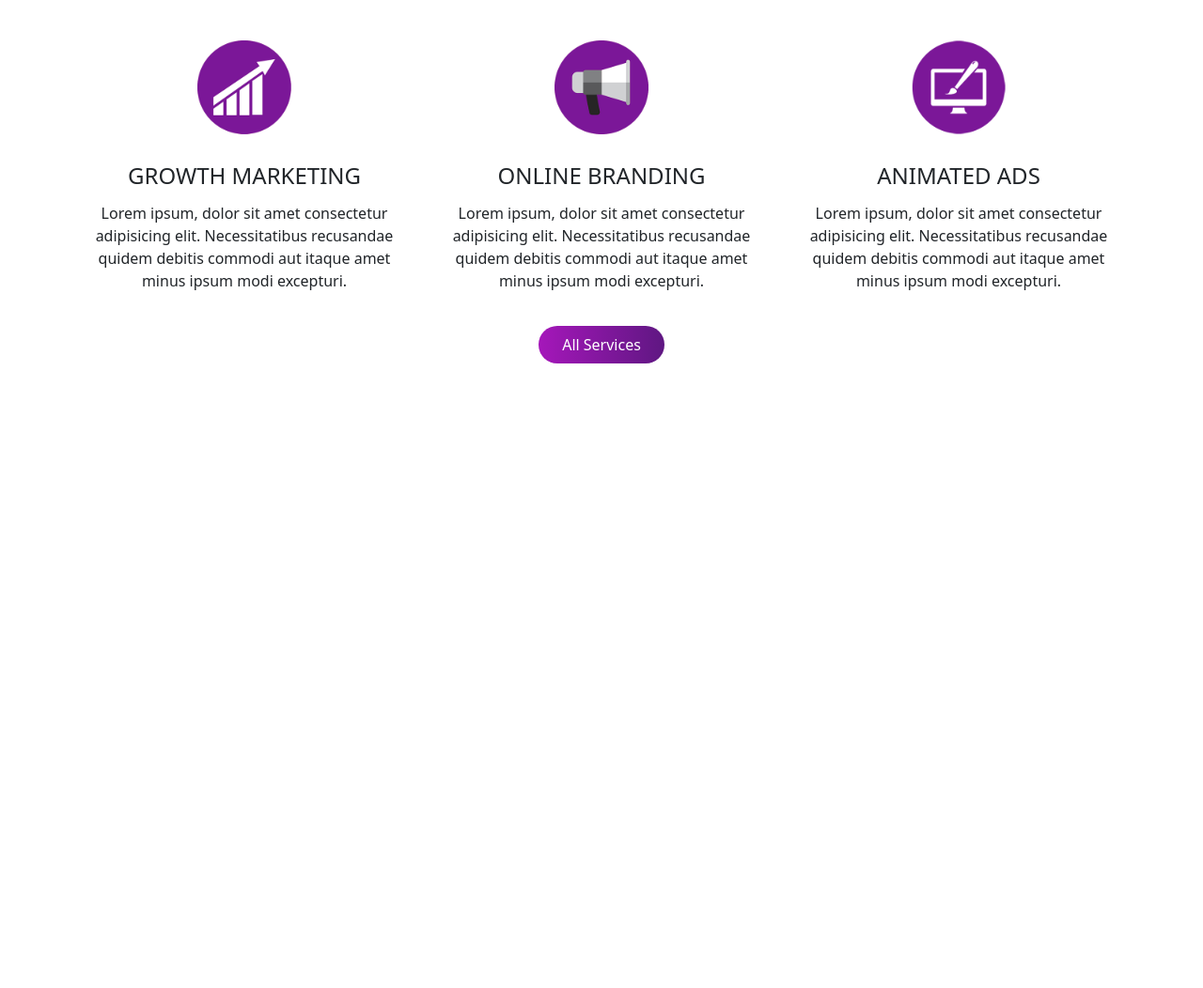
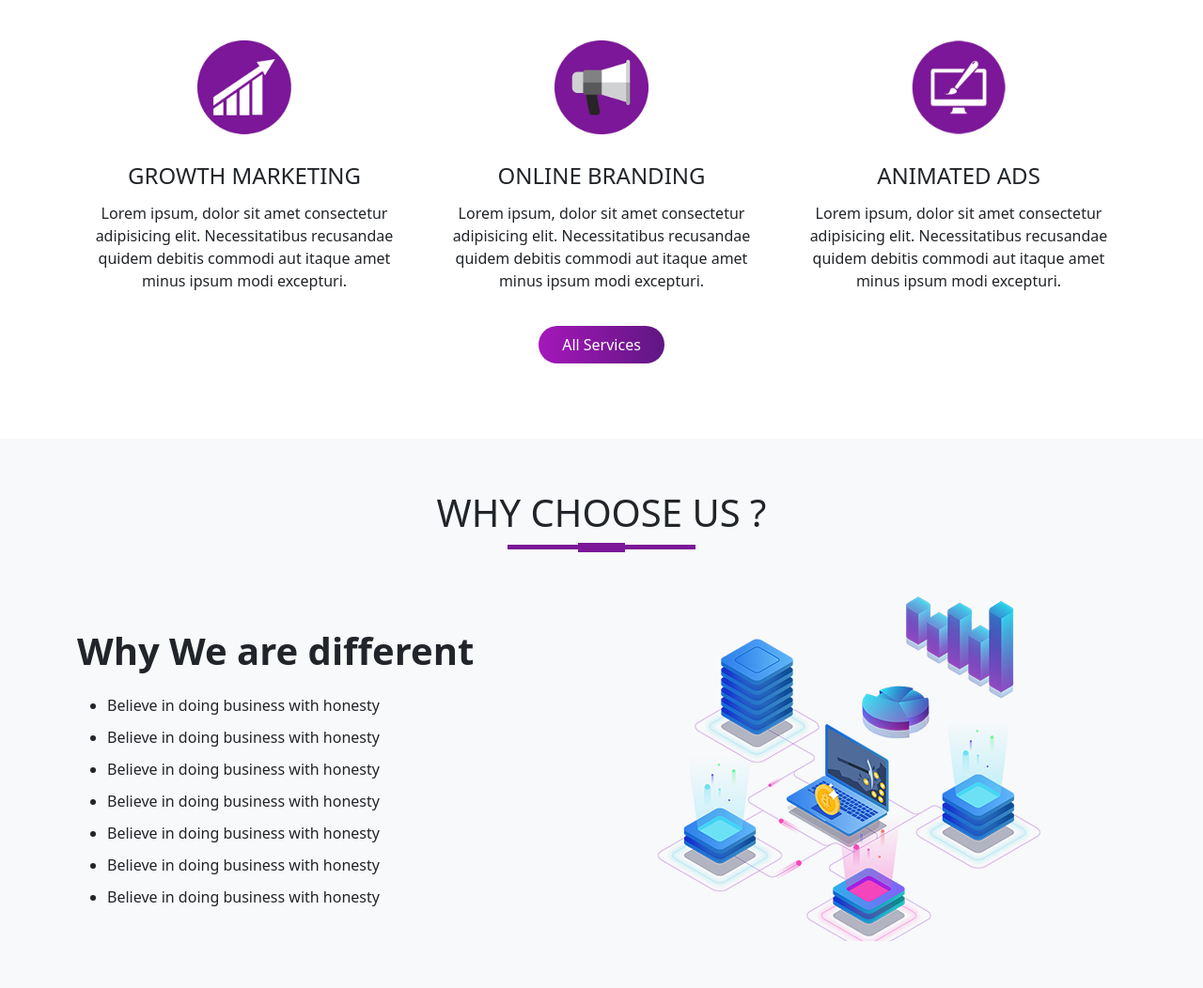
Before and after one commit to yanil8068/firstbootstrap, a plain HTML site: page index.html in a window 1280 px wide. Shown: the part 894-1946 px from the top of the page at 94% size. Before the commit the page ends 1361 px from the top, so only its background shows below. Drawn offline with nearby package versions, Linux system fonts and the light colour scheme.

Commit message:
created about us section

```diff
--- a/index.html
+++ b/index.html
@@ -128,6 +128,28 @@
       </div>
     </section>
     <!-- about us -->
+    <section id="about-us">
+      <div class="container">
+        <h1 class="title text-center">WHY CHOOSE US ?</h1>
+        <div class="row">
+          <div class="col-md-6 about-us">
+            <p class="about-title">Why We are different</p>
+            <ul>
+              <li>Believe in doing business with honesty</li>
+              <li>Believe in doing business with honesty</li>
+              <li>Believe in doing business with honesty</li>
+              <li>Believe in doing business with honesty</li>
+              <li>Believe in doing business with honesty</li>
+              <li>Believe in doing business with honesty</li>
+              <li>Believe in doing business with honesty</li>
+            </ul>
+          </div>
+          <div class="col-md-6">
+            <img src="images/network.png" class="img-fluid" />
+          </div>
+        </div>
+      </div>
+    </section>
 
     <script src="main.js"></script>
   </body>
--- a/style.css
+++ b/style.css
@@ -105,3 +105,22 @@ margin: 20px;
     border-radius: 20px;
     background-image: linear-gradient(to right, #a517ba, #5f1782);
 }
+/* ABOUT US SECTION */
+#about-us{
+    background-color: #f8f9fa;
+    padding-bottom: 50px;
+    padding-top: 50px;
+}
+.about-title{
+    font-size: 40px;
+    font-weight: 600;
+    margin-top: 8%;
+}
+#about-us ul li{
+    margin: 10px 0;
+
+}
+#about-us ul{
+    /* margin-left: 10px; */
+
+}
```
